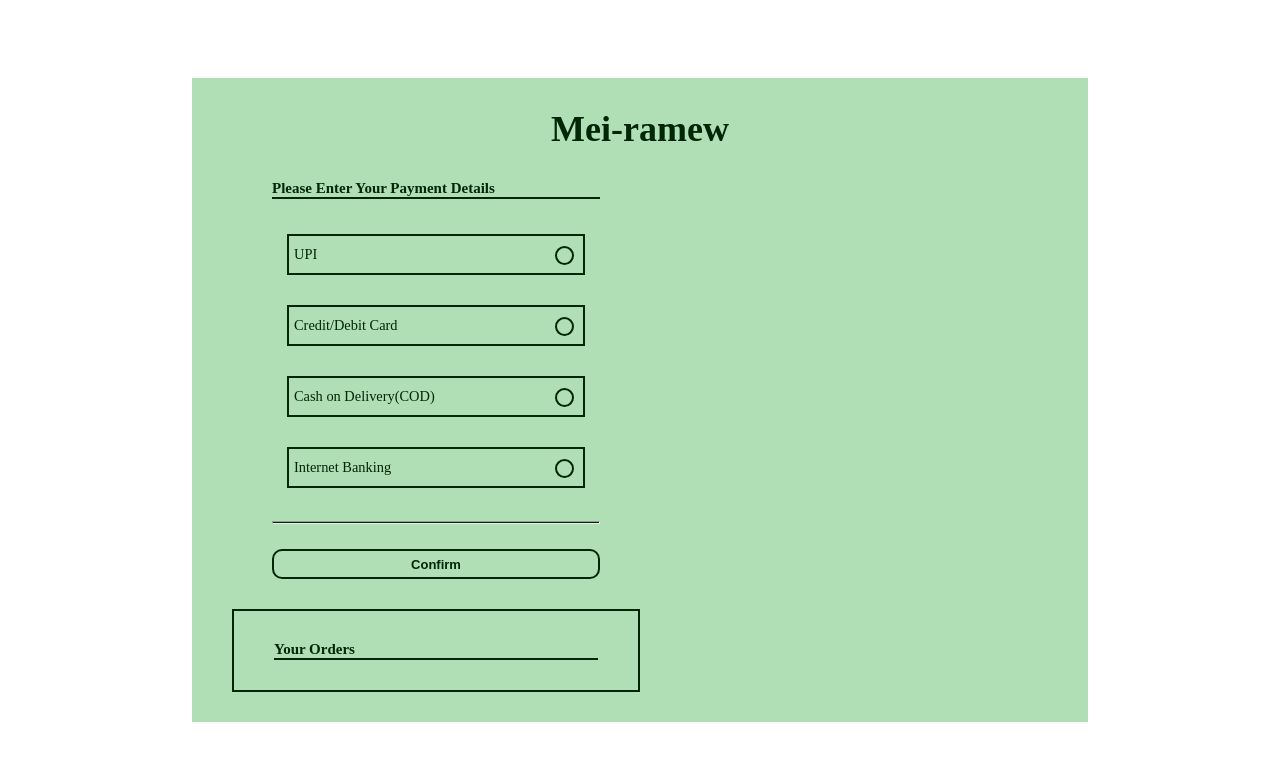
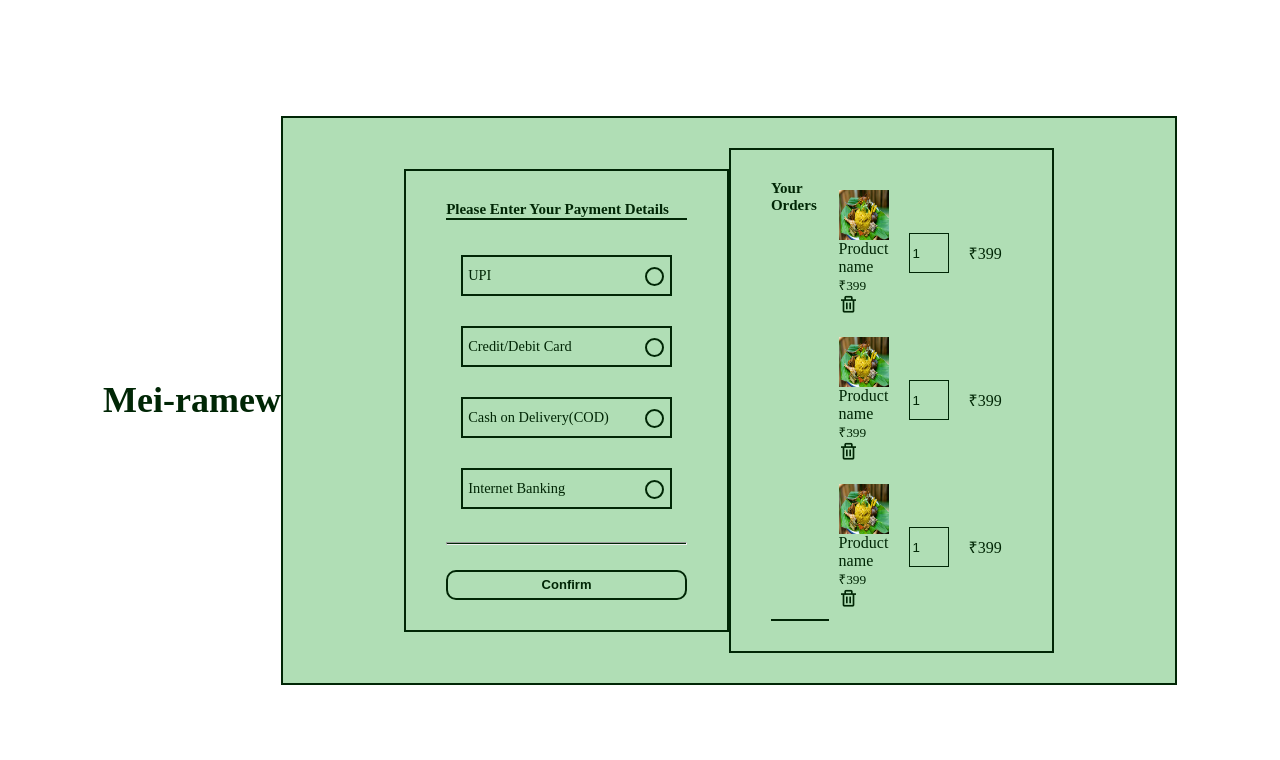
Before and after one commit to dabi2/MEI-RAMEW, a plain HTML site: page pages/paymentdetails.html in a window 1280 px wide. Drawn offline with nearby package versions, Linux system fonts and the light colour scheme.

Commit message:
shits too stubid

```diff
--- a/pages/css/paymentdetails.css
+++ b/pages/css/paymentdetails.css
@@ -11,28 +11,33 @@ body{
     align-items: center;
     background: url('') no-repeat;
 }
+h1{
+    font-size: 2.25em;
+    justify-content: ;
+    color: #002605;
+    align-items: ;
+    text-align: center;
+
+}
 .main-container{
     justify-content: center;
-    align-items: center;
+    display: flex;
+    align-items:center ;
     background:#b0deb5;
     color: #002605;
     width: 70%;
-    height: 100%;
-    padding: 30px 40px;
+    border: 2px solid #002605;
+    padding:30px 40px;
 }
-.main-container h1{
-    font-size: 2.25em;
-    text-align: center;
-    justify-content: center;
-    color: #002605;
-}
+
 .container1{
     justify-content: left;
     align-items: left;
     color: #002605;
-    width: 50%;
+    width: 40%;
     height: 100%;
     padding: 30px 40px;
+    border: 2px solid #002605;
 
 }
 .container1 h2{
@@ -88,16 +93,15 @@ body{
     position: absolute;
     top: 34.5%;
     right: 3%;
-    transform: translate(-20%);
+    transform: translate(-20%) scale(0);
     width: 13px;
     height: 13px;
     background-color: #002605;
     border-radius: 50%;
-    opacity: 0;
-    transition: opacity 0.4s;
+    transition: 0.4s;
 }
 .options input:checked ~ label::before{
-    opacity: 1;
+    transform: translate(-20%) scale(1);
 }
 .horizontal-line{
     width: 100%;
@@ -124,14 +128,14 @@ body{
     background-color: #002605;
 }
 .container2{
-    justify-content: right;
+    justify-content: center;
     display: flex;
-    align-items: right;
+    align-items: ;
     color: #002605;
-    width: 50%;
+    width: 40%;
     height: 100%;
     padding: 30px 40px;
-    border: 2px solid;
+    border:2px solid #002605;
 }
 
 
@@ -149,3 +153,39 @@ input{
     border-width: 2px;
 
 }
+/*--product list--*/
+.product-list{
+    margin: auto;
+}
+table{
+    width: 100%;
+    border-collapse: collapse;
+}
+.product-details{
+    display: flex;
+    flex-wrap: wrap;
+}
+td{
+    padding: 10px;
+
+}
+td input{
+    width: 40px;
+    height: 40px;
+    padding: 3px;
+    background-color: transparent;
+    border: 1px solid #002605;
+    color: #002605;
+}
+td img{
+    width: 50px;
+    height: 50px;
+}
+td a i{
+    font-size: 20px;
+    color: #002605;
+}
+td a i:hover{
+    color: #b0deb5;
+    background-color: #002605;
+}
--- a/pages/paymentdetails.html
+++ b/pages/paymentdetails.html
@@ -3,13 +3,15 @@
 <head>
     <meta charset="UTF-8">
     <meta name="viewport" content="width=device-width, initial-scale=1.0">
+    <link href='https://unpkg.com/boxicons@2.1.4/css/boxicons.min.css' rel='stylesheet'>
     <link rel="stylesheet" href="css/paymentdetails.css">
     <meta http-equiv="X-UA-compatible" content="ie=edge">
     <title>Mei | Ramew</title>
 </head>
 <body>
+    <h1>Mei-ramew</h1>
     <div class="main-container">
-        <h1>Mei-ramew</h1>
+
         <div class="container1">
             <h2>Please Enter Your Payment Details</h2>
             <div class="wrapper">
@@ -36,6 +38,54 @@
         </div>
         <div class="container2">
             <h3>Your Orders</h3>
+            <div class="product-list">
+                <table>
+                    <tr>
+                        <td>
+                            <div class="product-details">
+                                <img src="images/food2.jpg" alt="Food">
+                                <div>
+                                    <p>Product name</p>
+                                    <small>₹399</small>
+                                </div>
+                                <a href=""><i class='bx bx-trash'></i></a>
+                            </div>
+                        </td>
+                        <td><input type="number" value="1"></td>
+                        <td>₹399</td>
+                    </tr>
+                    <tr>
+                        <td>
+                            <div class="product-details">
+                                <img src="images/food2.jpg" alt="Food">
+                                <div>
+                                    <p>Product name</p>
+                                    <small>₹399</small>
+                                    <a href=""><i class='bx bx-trash'></i></a>
+                                </div>
+                            </div>
+                        </td>
+                        <td><input type="number" value="1"></td>
+                        <td>₹399</td>
+                    </tr>
+                    <tr>
+                        <td>
+                            <div class="product-details">
+                                <img src="images/food2.jpg" alt="Food">
+                                <div>
+                                    <p>Product name</p>
+                                    <small>₹399</small>
+                                    <a href=""><i class='bx bx-trash'></i></a>
+                                </div>
+                            </div>
+                        </td>
+                        <td><input type="number" value="1"></td>
+                        <td>₹399</td>
+                    </tr>
+                </table>
+
+            </div>
+
 
 
         </div>
```
